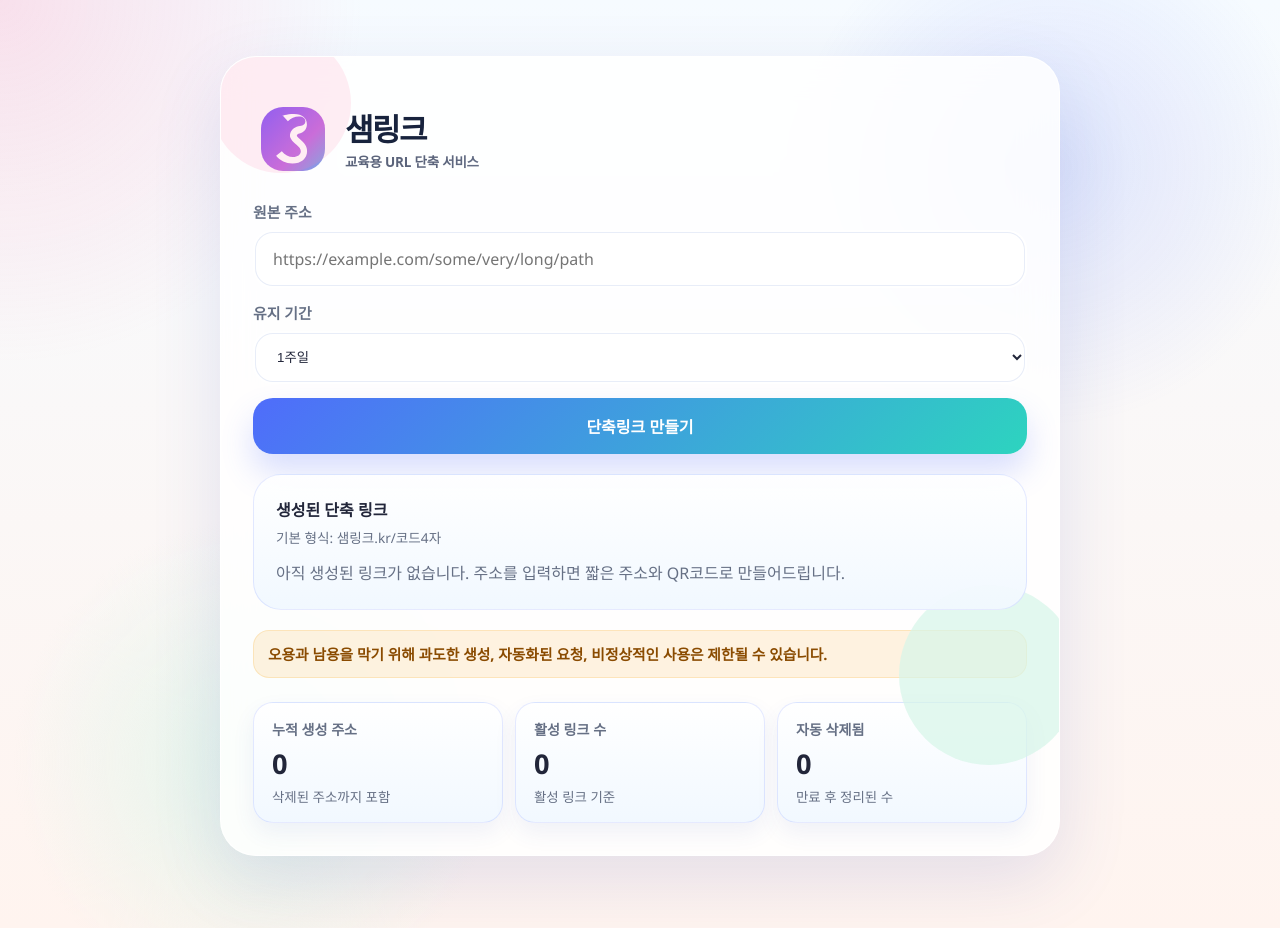
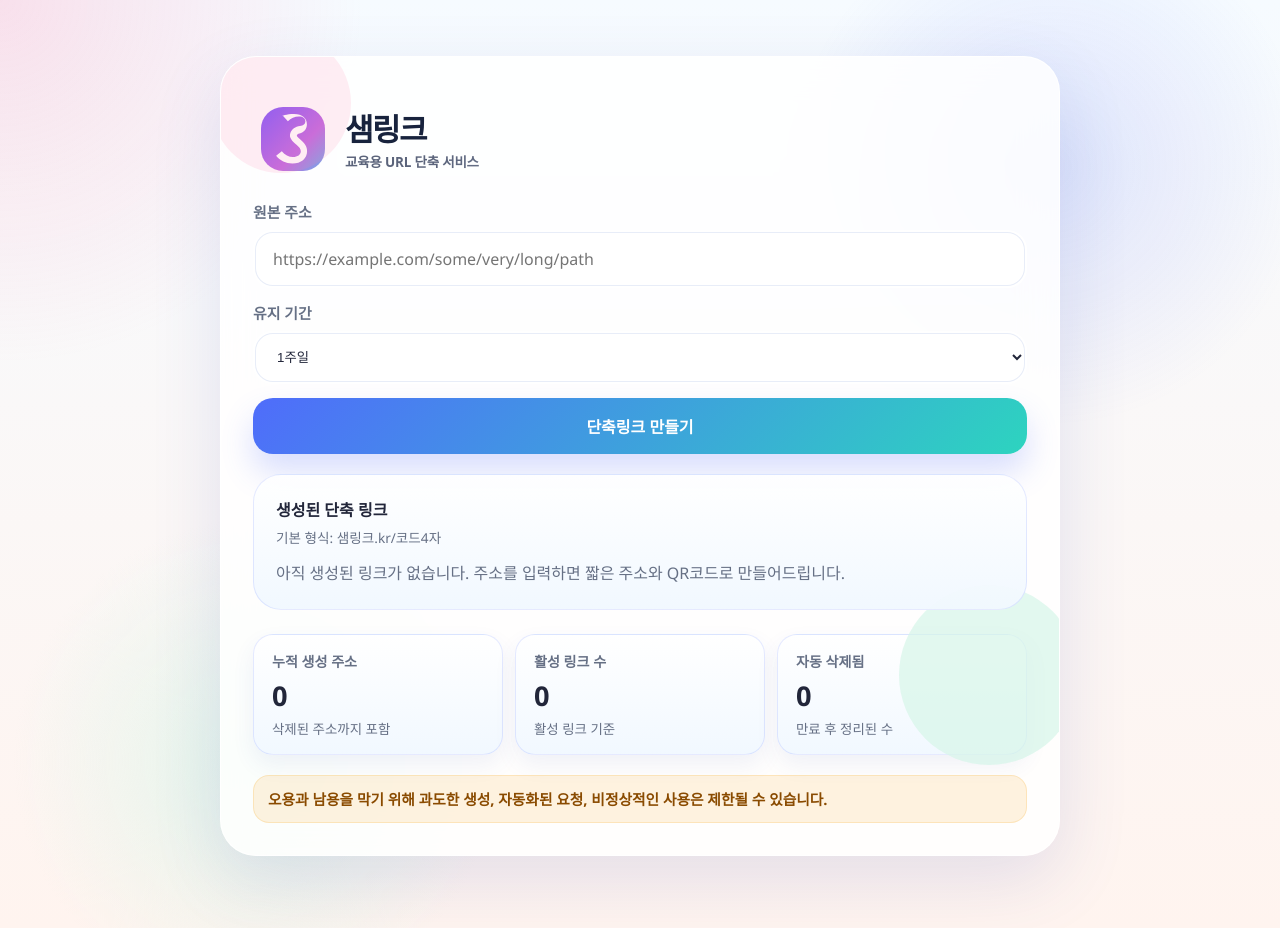
Before and after one commit to 01056649000yoo/URL, a Next.js app: page / in a window 1280 px wide. Built offline with nearby package versions, Linux system fonts and the light colour scheme; no server answers.

Commit message:
Move abuse warning to page footer

```diff
--- a/app/page.tsx
+++ b/app/page.tsx
@@ -252,10 +252,6 @@ export default function HomePage() {
 
         {error ? <p className="error">{error}</p> : null}
 
-        <p className="warning-note">
-          오용과 남용을 막기 위해 과도한 생성, 자동화된 요청, 비정상적인 사용은 제한될 수 있습니다.
-        </p>
-
         <div className="public-footer-banner" aria-label="샘링크 통계">
           <div className="banner-card">
             <span className="banner-label">누적 생성 주소</span>
@@ -273,6 +269,10 @@ export default function HomePage() {
             <span className="banner-subtext">만료 후 정리된 수</span>
           </div>
         </div>
+
+        <p className="warning-note">
+          오용과 남용을 막기 위해 과도한 생성, 자동화된 요청, 비정상적인 사용은 제한될 수 있습니다.
+        </p>
       </section>
 
       {isQrOpen && resultUrl ? (
```
